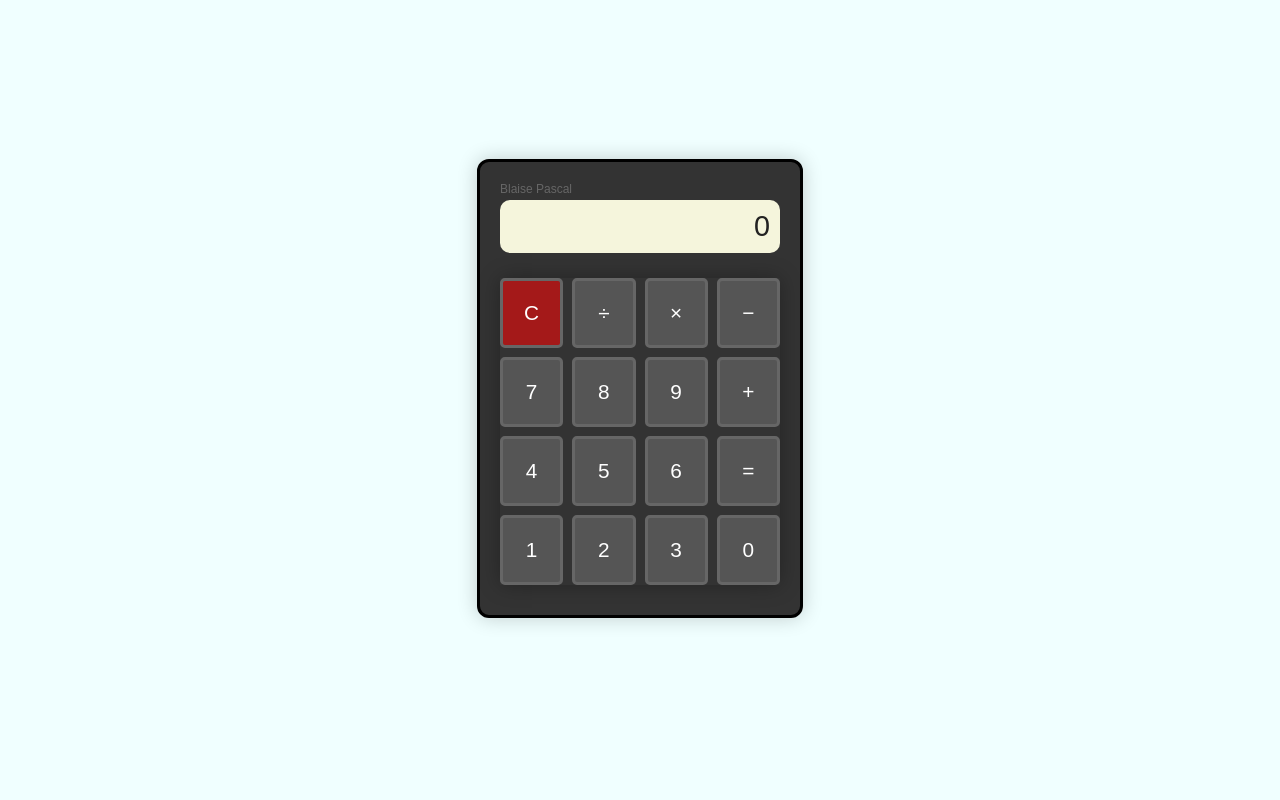
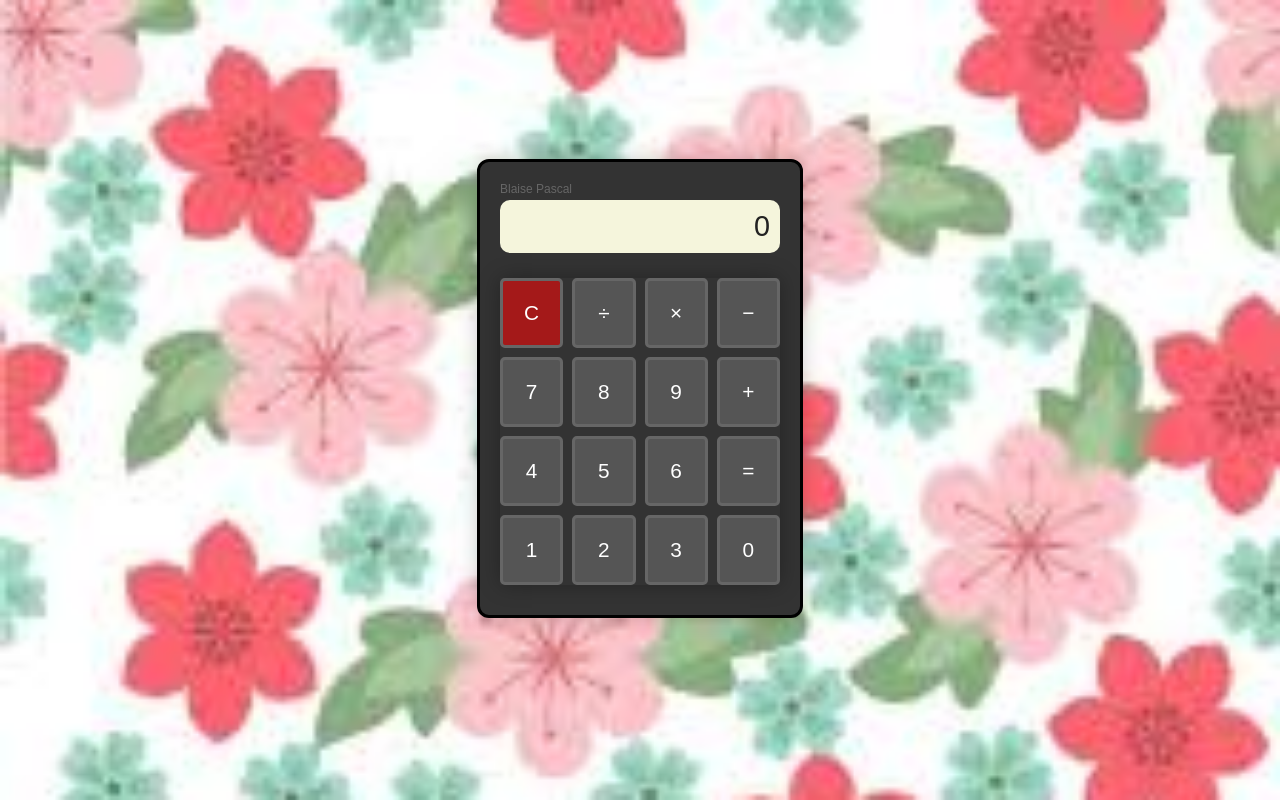
Before and after one commit to MunazzaJaved/codeAlpha_tasks, a plain HTML site: page Task-2-BasicCalculator/index.html in a window 1280 px wide. Drawn offline with Linux system fonts and the light colour scheme.

Commit message:
Add files via upload

```diff
--- a/Task-2-BasicCalculator/style.css
+++ b/Task-2-BasicCalculator/style.css
@@ -5,9 +5,9 @@ body {
     height: 95vh;
     font-family: Arial, sans-serif;
     background-color:azure;
-    background-image: url('yas.jpg'); /* Path to your image */
-    background-size: cover; /* Makes the image cover the entire background */
-      background-repeat: no-repeat;
+    background-image: url('background.jpg');
+    background-size: cover;
+    background-repeat: no-repeat;
   }
 
   .buttons {
```
